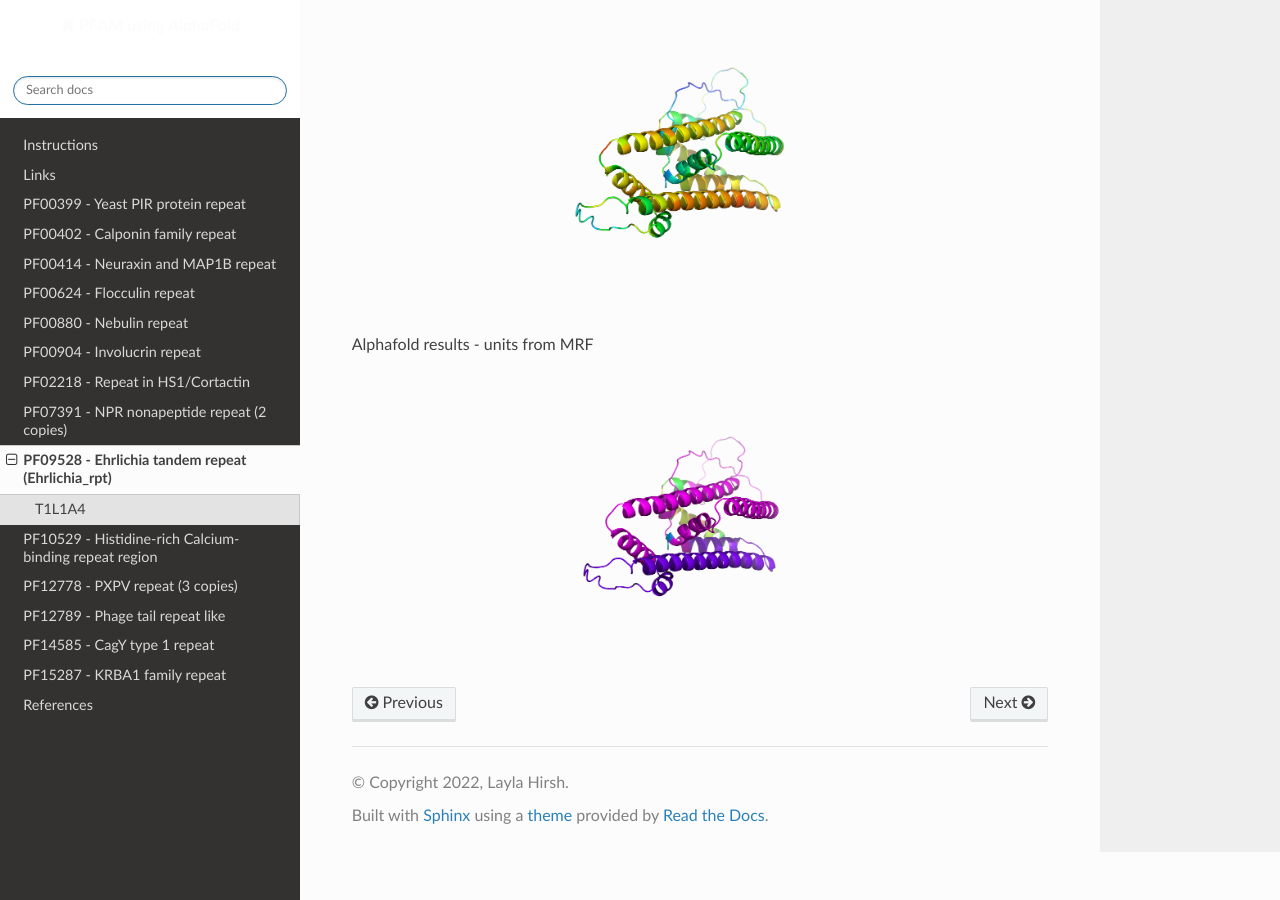
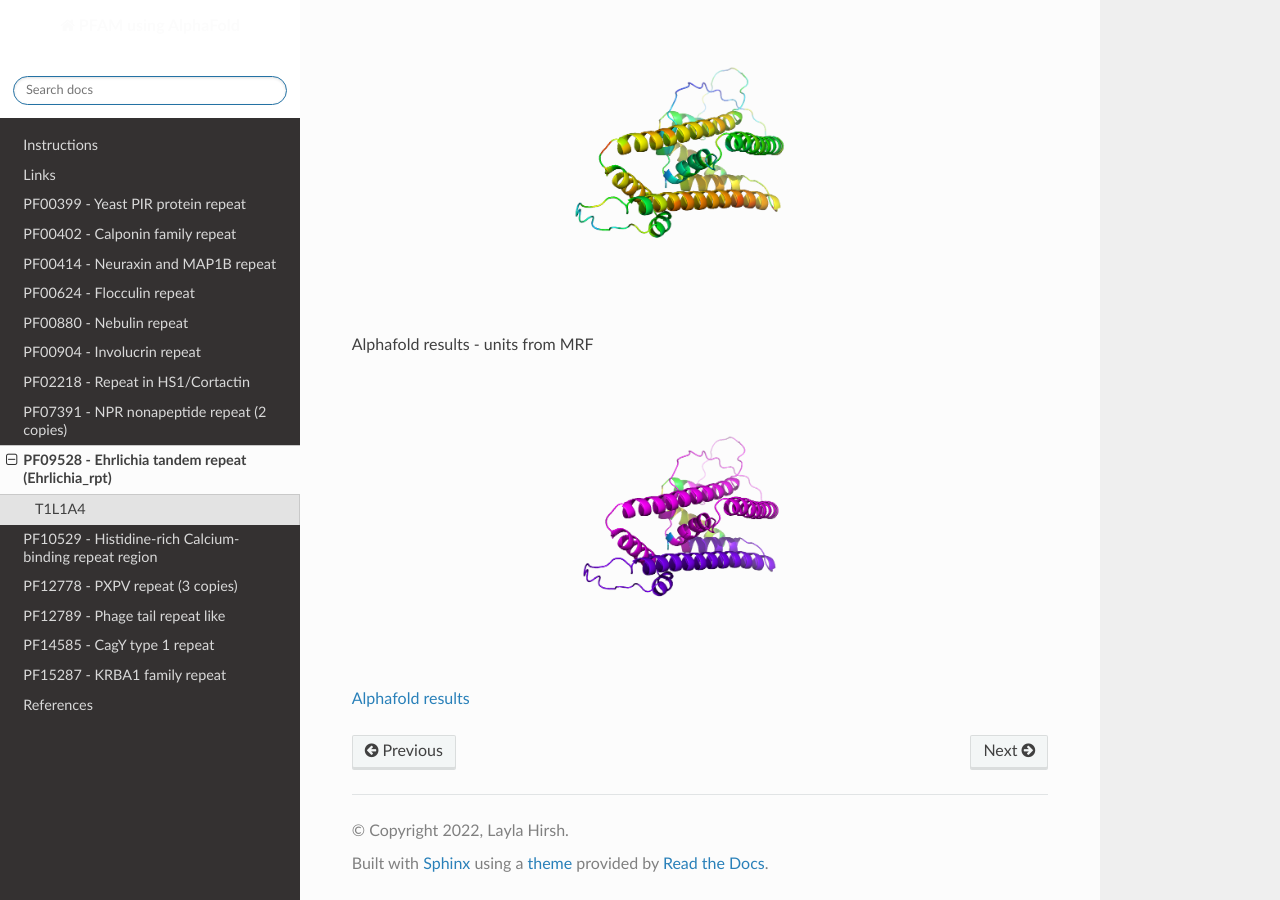
Before and after one commit to DraLaylaHirsh/AlphaFoldPfam, a Sphinx documentation site: the page built from docs/PF09528.rst, in a window 1280 px wide and 900 px high, scrolled down 1035 px. Built offline with Sphinx 7.4.7 and the Read the Docs theme 2.0.0, drawn with Linux system fonts in a browser that asks for light colours.

Commit message:
Update PF09528.rst

```diff
--- a/docs/PF09528.rst
+++ b/docs/PF09528.rst
@@ -59,3 +59,5 @@ Alphafold results - spectrum b
 Alphafold results - units from MRF
 
 .. image:: /images/T1L1A4alphafoldUnits.png
+
+`Alphafold results <https://github.com/DraLaylaHirsh/AlphaFoldPfam/blob/e7a600f68d1a435b3611d5be959862eb0be345ee/docs/AF-T1L1A4-F1-model_v4.pdb>`_
```
